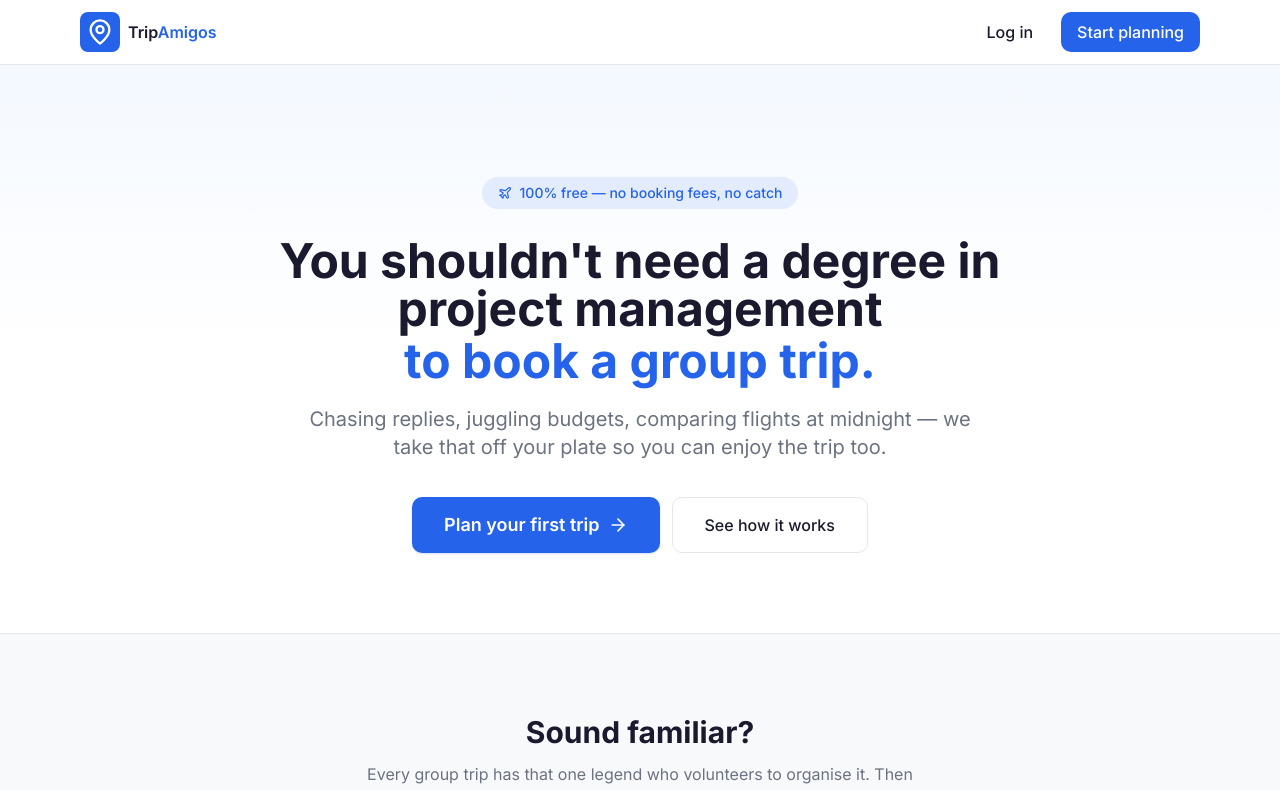
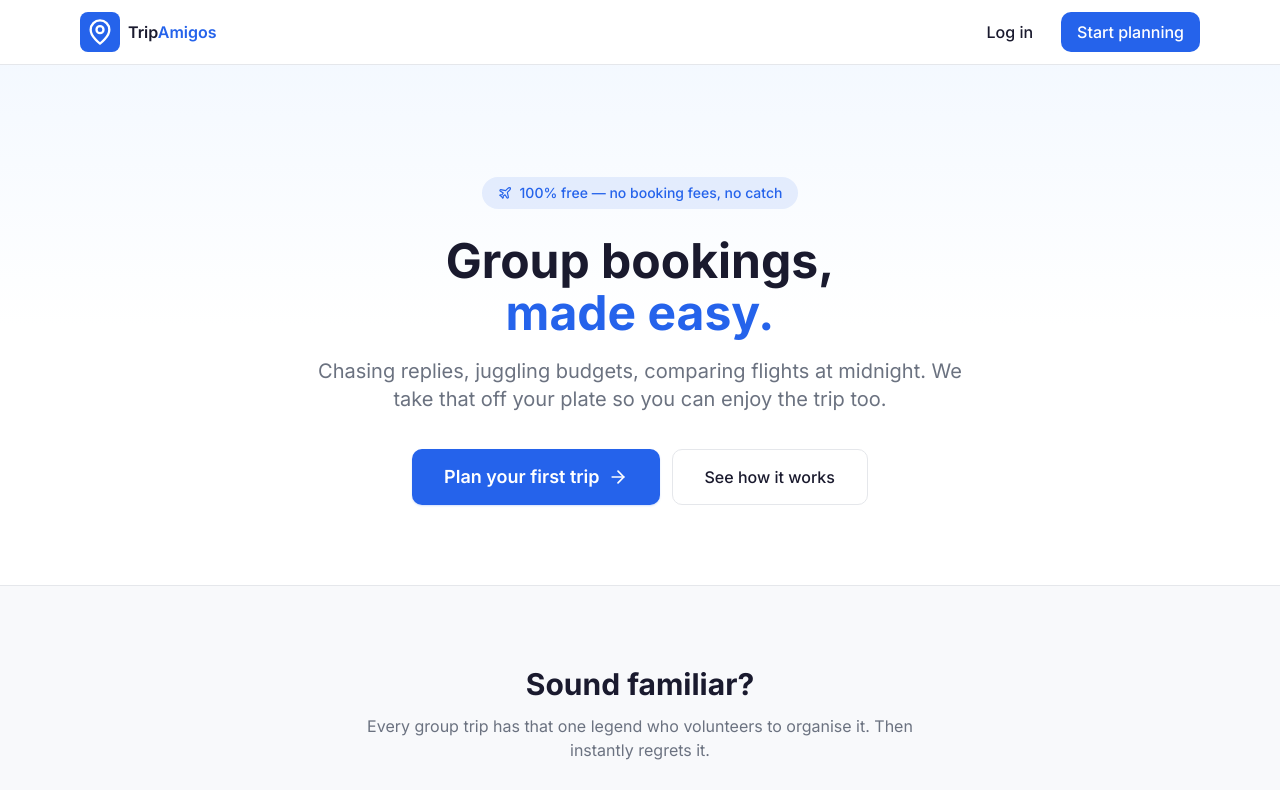
Before and after one commit to TripAmigos/TripAmigos, a Next.js app: page / in a window 1280 px wide. Shown: the top 790 px of the page. Built offline with nearby package versions, Linux system fonts and the light colour scheme.

Commit message:
Update landing page title and remove dash after midnight

```diff
--- a/app/page.tsx
+++ b/app/page.tsx
@@ -45,12 +45,12 @@ export default function Home() {
 
             <div className="space-y-5">
               <h1 className="text-3xl sm:text-4xl md:text-5xl font-bold text-primary leading-snug max-w-3xl mx-auto">
-                You shouldn&apos;t need a degree in project management
-                <span className="block text-accent mt-1">to book a group trip.</span>
+                Group bookings,
+                <span className="block text-accent mt-1">made easy.</span>
               </h1>
               <p className="text-lg md:text-xl text-text-secondary max-w-2xl mx-auto leading-relaxed">
-                Chasing replies, juggling budgets, comparing flights at midnight &mdash;
-                we take that off your plate so you can enjoy the trip too.
+                Chasing replies, juggling budgets, comparing flights at midnight.
+                We take that off your plate so you can enjoy the trip too.
               </p>
             </div>
 
```
